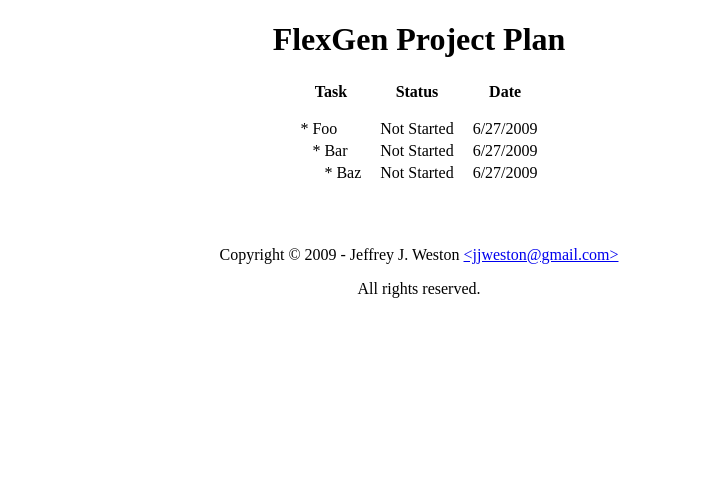
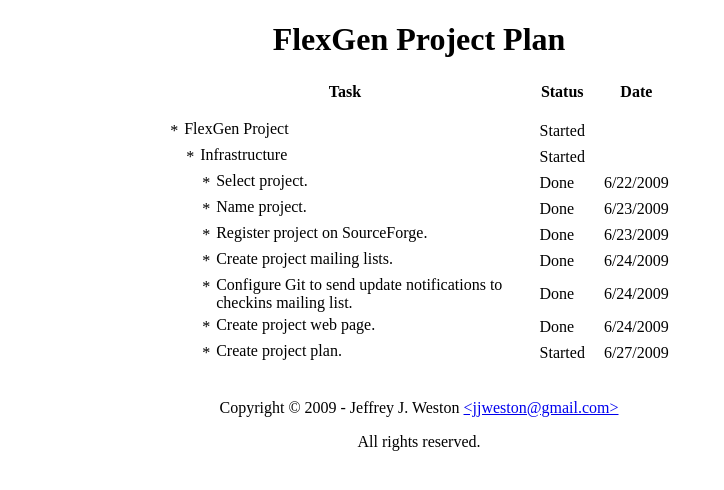
Before and after one commit to flexgen/flexgen, a plain HTML site: page www/plan.html in a window 1280 px wide. Shown: the full height of the page, 221-945 px from the left. Drawn offline with Linux system fonts and the light colour scheme.

Commit message:
Started on the project plan.
Added initial tasks related to project infrastructure. Updated
formatting to handle tasks with long descriptions.

```diff
--- a/www/plan.html
+++ b/www/plan.html
@@ -84,6 +84,28 @@ td.status
     padding-right: 1em;
 }
 
+td.level0
+{
+    padding-left: 0;
+}
+
+td.level1
+{
+    padding-left: 1em;
+}
+
+td.level2
+{
+    padding-left: 2em;
+}
+
+div.marker
+{
+    float: left;
+    display: inline-table;
+    padding-right: .25em;
+}
+
         </style>
 
     </head>
@@ -128,36 +150,106 @@ td.status
                         </th>
                     </tr>
                     <tr>
-                        <td>
-                            * Foo
+                        <td class="level0">
+                            <div class="marker">*</div>
+                            FlexGen Project
                         </td>
                         <td class="status">
-                            Not Started
+                            Started
                         </td>
                         <td>
-                            6/27/2009
                         </td>
                     </tr>
                     <tr>
-                        <td>
-                            &nbsp;&nbsp;
-                            * Bar
+                        <td class="level1">
+                            <div class="marker">*</div>
+                            Infrastructure
                         </td>
                         <td class="status">
-                            Not Started
+                            Started
                         </td>
                         <td>
-                            6/27/2009
                         </td>
                     </tr>
                     <tr>
-                        <td>
-                            &nbsp;&nbsp;
-                            &nbsp;&nbsp;
-                            * Baz
+                        <td class="level2">
+                            <div class="marker">*</div>
+                            Select project.
                         </td>
                         <td class="status">
-                            Not Started
+                            Done
+                        </td>
+                        <td>
+                            6/22/2009
+                        </td>
+                    </tr>
+                    <tr>
+                        <td class="level2">
+                            <div class="marker">*</div>
+                            Name project.
+                        </td>
+                        <td class="status">
+                            Done
+                        </td>
+                        <td>
+                            6/23/2009
+                        </td>
+                    </tr>
+                    <tr>
+                        <td class="level2">
+                            <div class="marker">*</div>
+                            Register project on SourceForge.
+                        </td>
+                        <td class="status">
+                            Done
+                        </td>
+                        <td>
+                            6/23/2009
+                        </td>
+                    </tr>
+                    <tr>
+                        <td class="level2">
+                            <div class="marker">*</div>
+                            Create project mailing lists.
+                        </td>
+                        <td class="status">
+                            Done
+                        </td>
+                        <td>
+                            6/24/2009
+                        </td>
+                    </tr>
+                    <tr>
+                        <td class="level2">
+                            <div class="marker">*</div>
+                            Configure Git to send update notifications to checkins mailing list.
+                        </td>
+                        <td class="status">
+                            Done
+                        </td>
+                        <td>
+                            6/24/2009
+                        </td>
+                    </tr>
+                    <tr>
+                        <td class="level2">
+                            <div class="marker">*</div>
+                            Create project web page.
+                        </td>
+                        <td class="status">
+                            Done
+                        </td>
+                        <td>
+                            6/24/2009
+                        </td>
+                    </tr>
+                    <tr>
+                        <td class="level2">
+                            <div class="marker">*</div>
+                            Create project plan.
+                        </td>
+                        <td class="status">
+                            Started
                         </td>
                         <td>
                             6/27/2009
```
